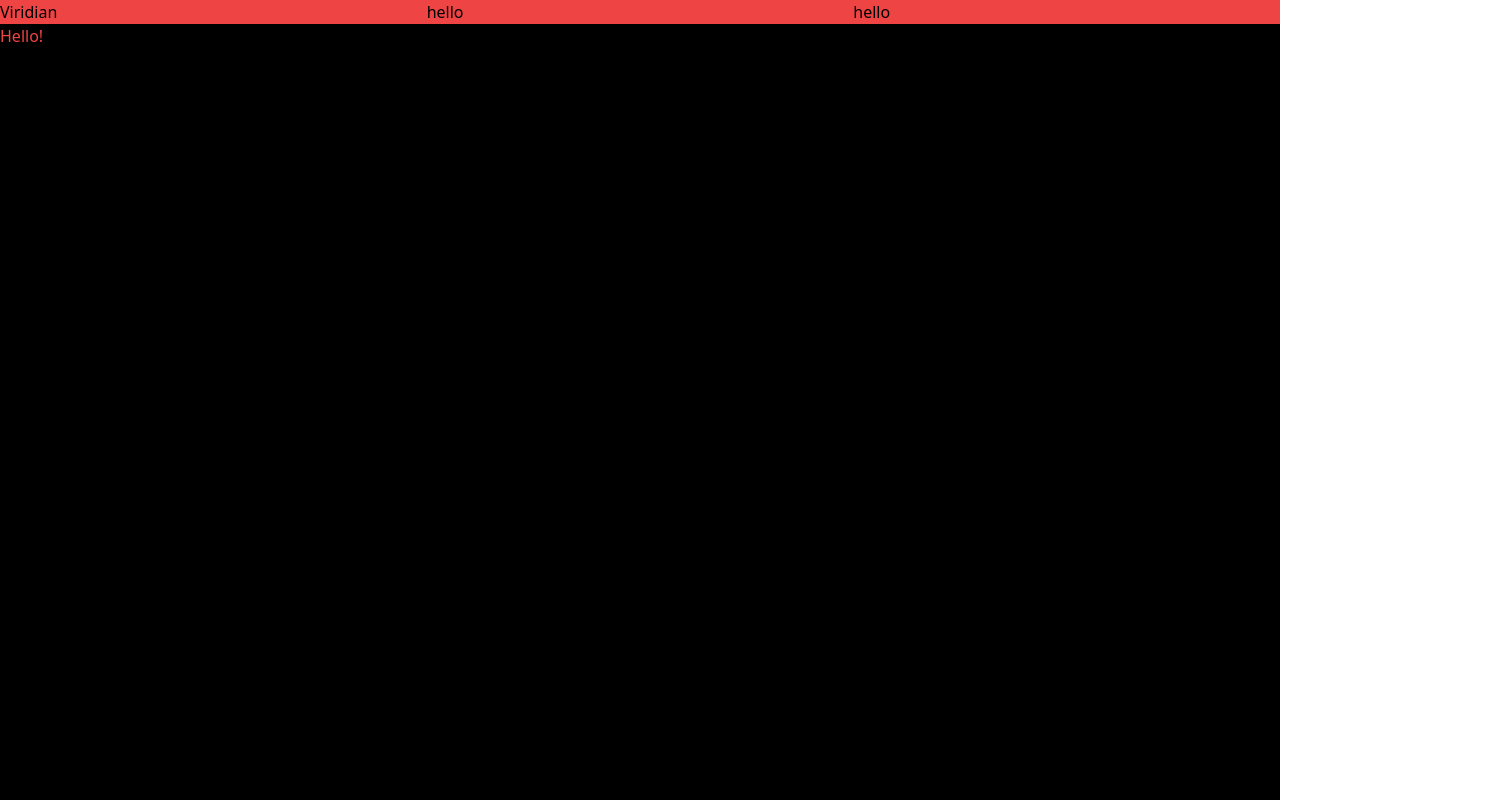
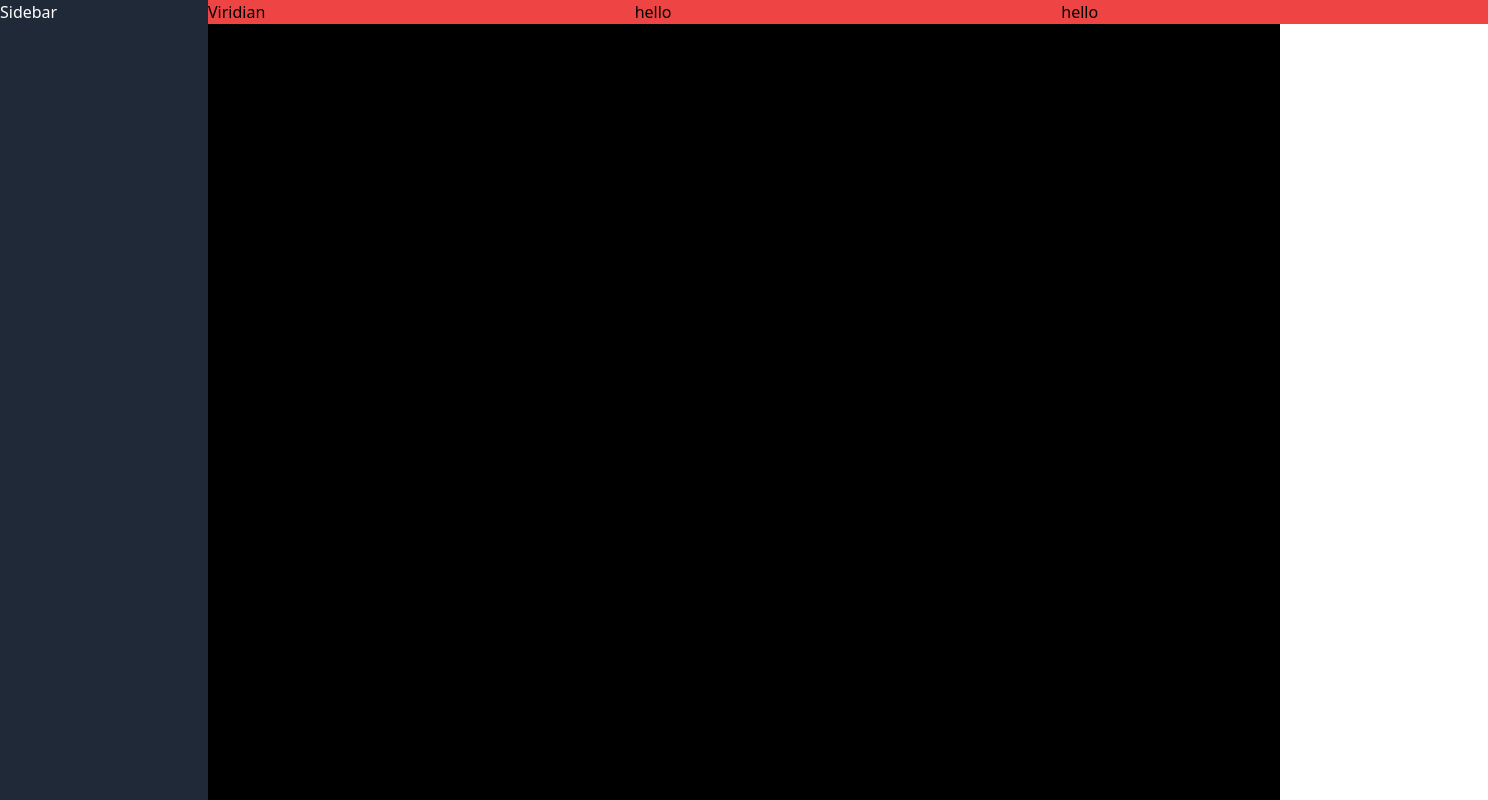
Before and after one commit to Bennjr/viridian-app, a React (Vite) app: page / in a window 1280 px wide. Shown: the whole page, 1488 px wide, since content can reach past the window. Built offline with nearby package versions, Linux system fonts and the light colour scheme.

Commit message:
chore: skeleton structure update, small ui tweaks to set up for bigger changes

```diff
--- a/src/app/pages/main/app.tsx
+++ b/src/app/pages/main/app.tsx
@@ -1,12 +1,15 @@
 import "./app.css";
 
 import Header from "./components/header";
+import Sidebar from "./components/sidebar";
 
 export default function App() {
   return (
-    <main className="bg-black w-screen h-screen">
-      <Header />
-      <p className="text-red-500">Hello!</p>
+    <main className="bg-black w-screen h-screen grid grid-cols-[auto_1fr]">
+      <Sidebar />
+      <section>
+        <Header />
+      </section>
     </main>
   );
 }
--- /dev/null
+++ b/src/app/pages/main/components/sidebar.tsx
@@ -0,0 +1,7 @@
+export default function Sidebar() {
+  return (
+    <div className="w-52 bg-gray-800 text-white h-screen">
+        <p>Sidebar</p>
+    </div>
+  );
+}
```
Also changed, not shown: src/app/global.css (+4 -4 lines), 1 other file (tests, documents, lock files or other folders).
